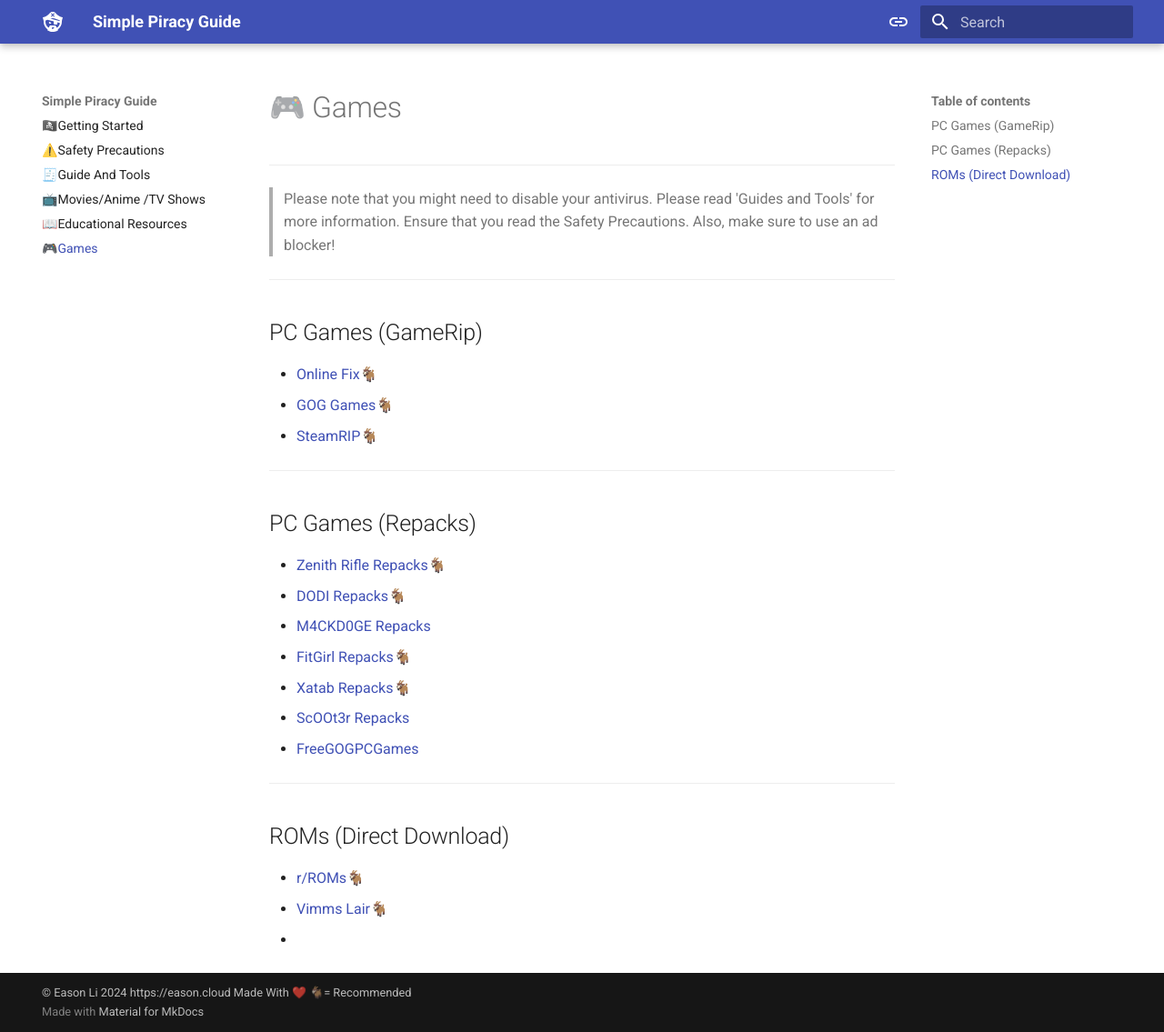
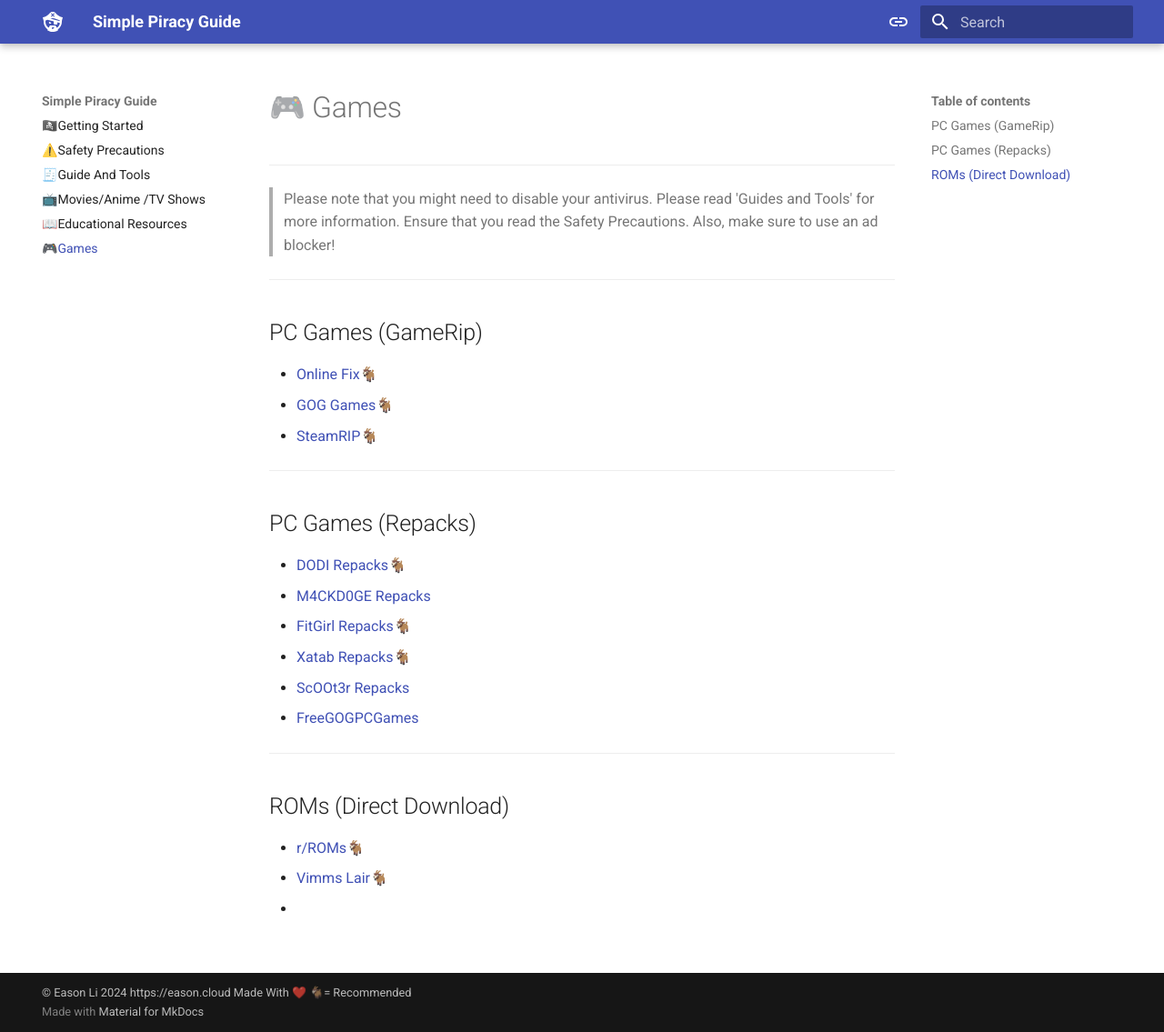
Before and after one commit to eli32-vlc/simple-piracy-guide, an MkDocs documentation site: the page built from docs/games.md, in a window 1280 px wide and 1135 px high. Shown: the whole window at 91% size. Built offline with MkDocs 1.6.1 and Material for MkDocs 9.7.7, drawn with Linux system fonts in a browser that asks for light colours.

Commit message:
Update games.md

```diff
--- a/docs/games.md
+++ b/docs/games.md
@@ -14,7 +14,6 @@
 ---
 ## PC Games (Repacks)
 
-- [Zenith Rifle Repacks🐐](https://repacks.zenith.fr.to)
 - [DODI Repacks🐐](https://dodi-repacks.site/)
 - [M4CKD0GE Repacks](https://m4ckd0ge-repacks.site/)
 - [FitGirl Repacks🐐](https://fitgirl-repacks.site/)
```
